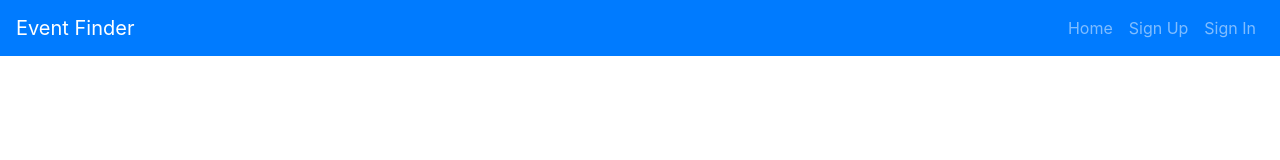
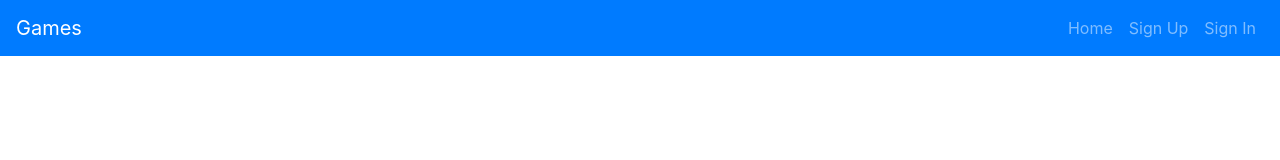
Before and after one commit to ethanstrominger/tic-tac-toe-3d-react, a React app: page /#/ in a window 1280 px wide. Shown: the top 160 px of the page. Built offline with nearby package versions, Linux system fonts and the light colour scheme.

Commit message:
Change title from Events to Games

```diff
--- a/src/components/Header/Header.js
+++ b/src/components/Header/Header.js
@@ -27,7 +27,7 @@ const alwaysOptions = (
 const Header = ({ user }) => (
   <Navbar bg="primary" variant="dark" expand="md">
     <Navbar.Brand href="#">
-      Event Finder
+      Games
     </Navbar.Brand>
     <Navbar.Toggle aria-controls="basic-navbar-nav" />
     <Navbar.Collapse id="basic-navbar-nav">
--- a/src/components/MainLayout/MainLayout.js
+++ b/src/components/MainLayout/MainLayout.js
@@ -5,7 +5,7 @@ import Footer from '../Footer/Footer'
 // The components are called by app.js
 const MainLayout = props => (
   <div>
-    <h1>Event Finder</h1>
+    <h1>Games</h1>
 
     {props.children}
 
```
